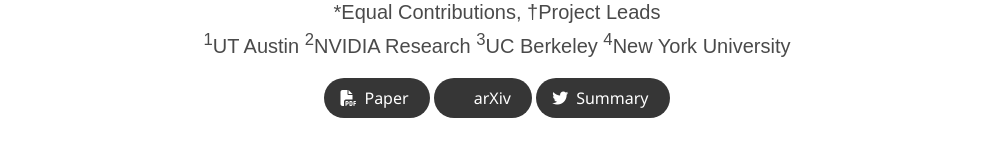
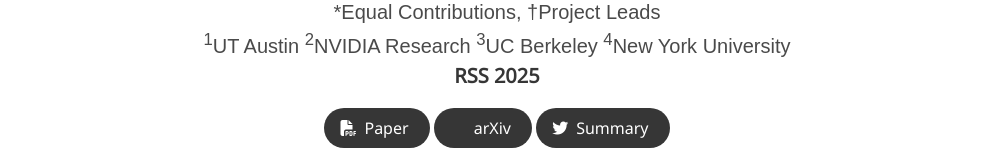
Before and after one commit to co-training/co-training.github.io, a plain HTML site: page index.html in a window 1280 px wide. Shown: the part 350-501 px from the top of the page, without its empty margins (143-1135 px from the left). Drawn offline with nearby package versions, Linux system fonts and the light colour scheme; some icons are missing; a web font is replaced by a local one.

Commit message:
Update index.html

```diff
--- a/index.html
+++ b/index.html
@@ -211,9 +211,9 @@
             <span class="author-block"><sup>4</sup>New York University</span>
           </div>
 
-          <!-- <div class="is-size-5 publication-conference">
-            <p><strong>ICRA 2025</strong></p>
-          </div> -->
+          <div class="is-size-5 publication-conference">
+            <p><strong>RSS 2025</strong></p>
+          </div>
 
           <div class="column has-text-centered">
               <div class="publication-links">
```
